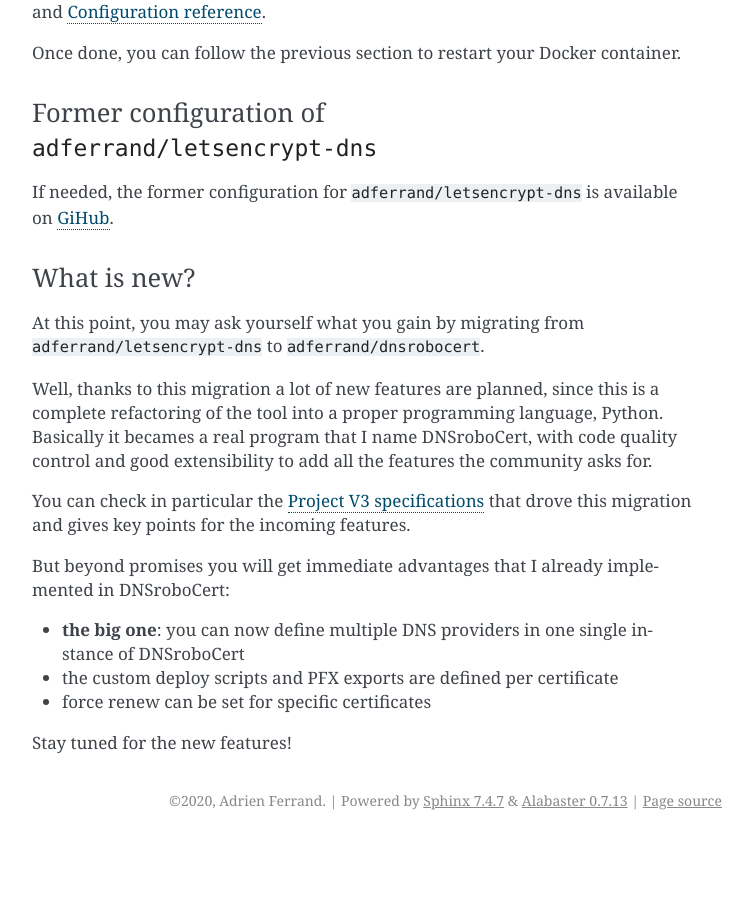
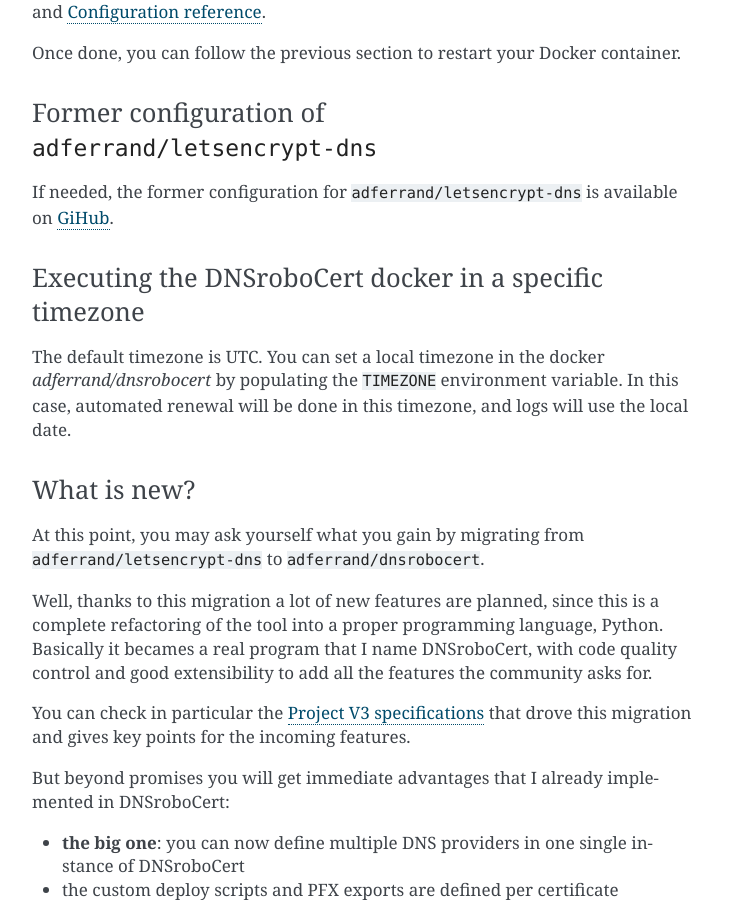
Before and after one commit to adferrand/dnsrobocert, a Sphinx documentation site: the page built from docs/miscellaneous.rst, in a window 1280 px wide and 900 px high, scrolled down 2302 px. Shown: the whole window, without its empty margins (388-1141 px from the left). Built offline with Sphinx 7.4.7, drawn with Linux system fonts in a browser that asks for light colours; before the commit the page ends 3142 px from its top, so only the background shows below that; some of the changed text lies outside the part shown.

```diff
--- a/docs/miscellaneous.rst
+++ b/docs/miscellaneous.rst
@@ -101,6 +101,13 @@ Former configuration of ``adferrand/letsencrypt-dns``
 
 If needed, the former configuration for ``adferrand/letsencrypt-dns`` is available on GiHub_.
 
+Executing the DNSroboCert docker in a specific timezone
+-------------------------------------------------------
+
+The default timezone is UTC.
+You can set a local timezone in the docker `adferrand/dnsrobocert` by populating the ``TIMEZONE`` environment variable.
+In this case, automated renewal will be done in this timezone, and logs will use the local date.
+
 What is new?
 ------------
 
--- a/pyproject.toml
+++ b/pyproject.toml
@@ -41,7 +41,7 @@ homepage = "https://dnsrobocert.readthedocs.io"
 python = "^3.6"
 acme = "==1.3.0"
 certbot = "==1.3.0"
-dns-lexicon = { version = "==3.3.19", extras = [ "full" ] }
+dns-lexicon = { version = "==3.3.20", extras = [ "full" ] }
 cryptography = "^2.8"
 dnspython3 = "^1.15"
 jsonschema = "^3.2"
```
Also changed, not shown: CHANGELOG.md (+6 -0 lines).
